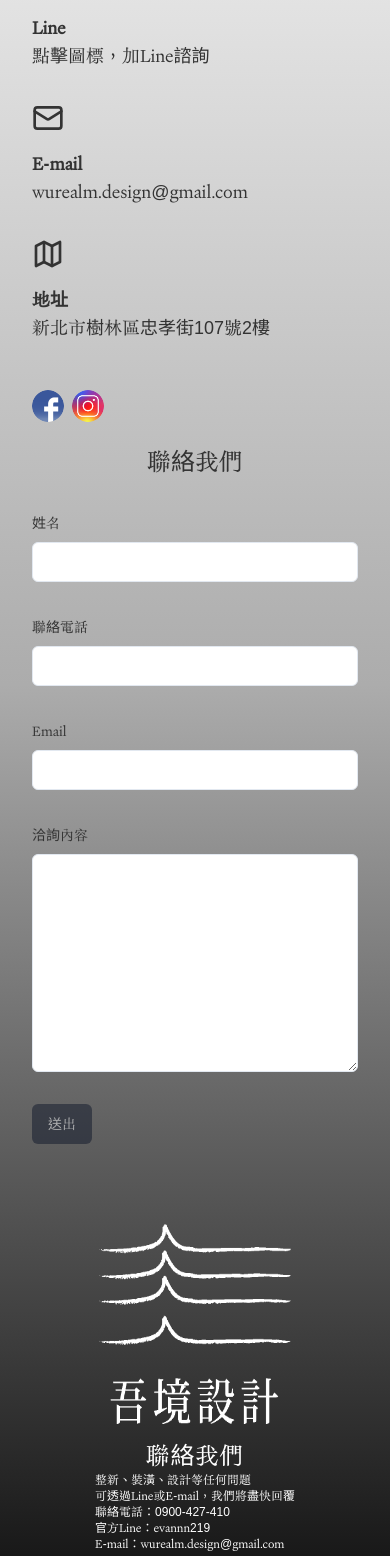
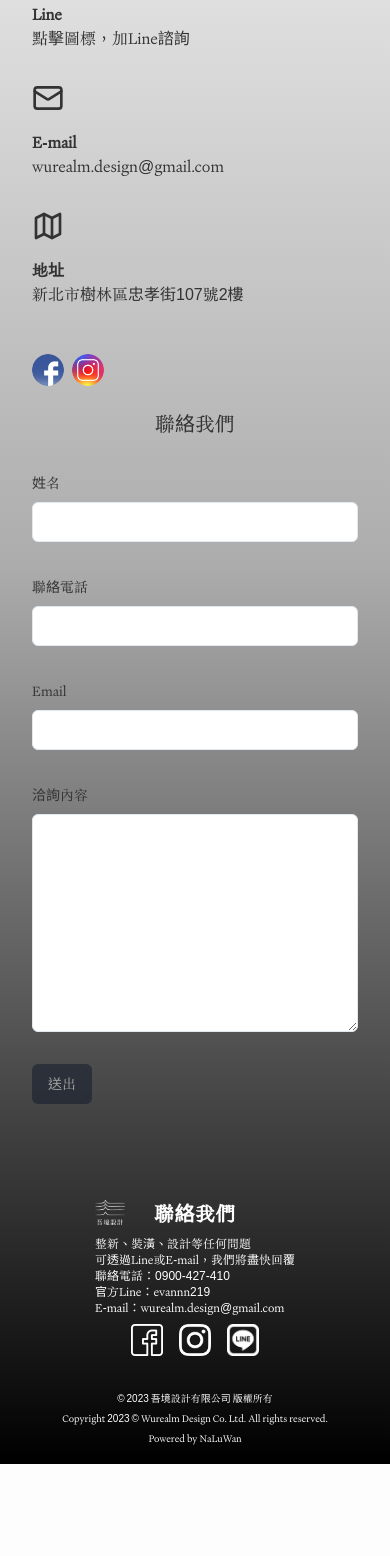
Before and after one commit to naluwan/nextjs_wrid_official_website, a Next.js app: page /contact in a window 390 px wide. Shown: the part 332-1888 px from the top of the page. After the commit the page ends 1796 px from the top, so only its background shows below. Built offline with nearby package versions, Linux system fonts and the light colour scheme.

Commit message:
refactor: update font and logo size

```diff
--- a/app/(routes)/about/page.tsx
+++ b/app/(routes)/about/page.tsx
@@ -19,7 +19,7 @@ const AboutUsPage: React.FC = () => {
         data-aos-once
       >
         {/* 文字介紹 */}
-        <h1 className='mb-4 text-xl font-bold md:text-3xl'>
+        <h1 className='mb-4 text-xl font-bold md:text-2xl'>
           住宅設計 ｜客變規劃 ｜ 商業空間
         </h1>
         <div>
--- a/app/(routes)/contact/page.tsx
+++ b/app/(routes)/contact/page.tsx
@@ -101,7 +101,7 @@ const ContactPage = () => {
   return (
     <div className='mx-auto flex h-full w-full flex-col justify-between p-8 md:flex-row'>
       <div className='w-full pb-6 md:pb-0'>
-        <h1 className='text-center text-2xl font-bold'>聯絡資訊</h1>
+        <h1 className='text-center text-xl font-bold md:text-2xl'>聯絡資訊</h1>
         <div className='py-4'>
           {/* 聯絡資訊 */}
           {contactData.map((item) => {
@@ -120,7 +120,7 @@ const ContactPage = () => {
                       className='h-8 w-8'
                     />
                   </Link>
-                  <div className='px-4 text-lg max-md:p-0 max-md:py-4'>
+                  <div className='px-4 text-base max-md:p-0 max-md:py-4 md:text-lg'>
                     <a href={item.src} target='_blank' rel='noreferrer'>
                       <h1 className='font-semibold'>{item.title}</h1>
                     </a>
@@ -135,7 +135,7 @@ const ContactPage = () => {
                 key={item.title}
               >
                 {item.icon as React.ReactNode}
-                <div className='px-4 text-lg max-md:p-0 max-md:py-4'>
+                <div className='px-4 text-base max-md:p-0 max-md:py-4 md:text-lg'>
                   <h1 className='font-semibold'>{item.title}</h1>
                   <h1>{item.content}</h1>
                 </div>
@@ -161,7 +161,7 @@ const ContactPage = () => {
       </div>
 
       <div className='w-full'>
-        <h1 className='text-center text-2xl'>聯絡我們</h1>
+        <h1 className='text-center text-xl md:text-2xl'>聯絡我們</h1>
         <Form {...form}>
           <form onSubmit={form.handleSubmit(onSubmit)} className='mt-8 space-y-8'>
             <FormField
--- a/app/(routes)/pricing/page.tsx
+++ b/app/(routes)/pricing/page.tsx
@@ -12,7 +12,7 @@ import {
 const PricingPage = () => {
   return (
     <div className='mx-auto p-8 max-md:p-0'>
-      <h1 className='mb-4 text-3xl font-bold max-md:p-4'>收費標準</h1>
+      <h1 className='mb-4 text-xl font-bold max-md:p-4 md:text-2xl'>收費標準</h1>
 
       {/* 表格 */}
       <Table>
@@ -46,7 +46,7 @@ const PricingPage = () => {
 
       {/* 注意事項 */}
       <section className='mt-8 p-4'>
-        <h2 className='mb-4 text-2xl font-bold'>注意事項</h2>
+        <h2 className='mb-4 text-xl font-bold md:text-2xl'>注意事項</h2>
         <ul className='list-inside list-disc max-md:text-sm'>
           <li>委任設計/工程 最小承攬面積：15坪(實內設計坪)</li>
           <li>設計費用未滿20坪，以20坪計算(實內設計坪)</li>
--- a/app/(routes)/process/page.tsx
+++ b/app/(routes)/process/page.tsx
@@ -63,7 +63,7 @@ const ProcessPage: React.FC = () => {
 
   return (
     <div className='container mx-auto p-8'>
-      <h1 className='mb-4 text-3xl font-bold'>設計流程</h1>
+      <h1 className='mb-4 text-xl font-bold md:text-2xl'>設計流程</h1>
       <TimeLine data={steps} />
       <button
         className='sticky bottom-4 left-[100%] mt-4 flex h-6 w-6 items-center justify-center rounded-full bg-black p-4 dark:bg-white md:p-6'
--- a/components/Footer/Footer.tsx
+++ b/components/Footer/Footer.tsx
@@ -31,12 +31,22 @@ const Footer = () => {
           alt='footer logo'
           width={180}
           height={60}
-          className='h-[200px] w-[192px]'
+          className='hidden h-[200px] w-[192px] md:block'
           priority
         />
         <div className='flex flex-col items-center justify-center p-4'>
-          <h1 className='text-4xl tracking-wide max-md:text-2xl'>聯絡我們</h1>
-          <div className='max-md:text-xs'>
+          <div className='relative mb-2 flex w-full justify-center'>
+            <Image
+              src={footerIcon}
+              alt='footer logo'
+              width={180}
+              height={60}
+              className='absolute left-0 block h-[25px] w-[30px] md:hidden'
+              priority
+            />
+            <h1 className='text-xl font-bold tracking-wide max-md:text-xl'>聯絡我們</h1>
+          </div>
+          <div className='text-base max-md:text-xs'>
             <p>整新、裝潢、設計等任何問題</p>
             <p>可透過Line或E-mail，我們將盡快回覆</p>
             <p>聯絡電話：0900-427-410</p>
--- a/components/HomeCollection/HomeCollection.tsx
+++ b/components/HomeCollection/HomeCollection.tsx
@@ -23,7 +23,7 @@ const HomeCollection = () => {
   return (
     <section className='mt-8'>
       <h2
-        className='mb-4 text-2xl font-bold'
+        className='mb-4 text-xl font-bold md:text-2xl'
         data-aos='fade-up'
         data-aos-delay='800'
         data-aos-once
--- a/components/HomeCollection/_components/collection-image.tsx
+++ b/components/HomeCollection/_components/collection-image.tsx
@@ -15,12 +15,12 @@ const CollectionImage = ({ img, name, onClick }: CollectionImageProps) => {
         alt='collection img'
         width={300}
         height={200}
-        className='h-auto w-full object-cover transition-all delay-500 duration-300 ease-in-out group-hover:scale-110'
+        className='h-auto w-auto object-cover transition-all delay-500 duration-300 ease-in-out group-hover:scale-110'
         priority
       />
       <div className='absolute left-0 top-0 z-20 h-full w-full bg-black/40 opacity-0 delay-200 duration-1000 group-hover:opacity-100'>
         <div className='flex h-full w-full flex-col items-start justify-center px-4'>
-          <span className='text-2xl tracking-widest text-white'>{name}</span>
+          <span className='text-lg tracking-widest text-white md:text-xl'>{name}</span>
           <div className='flex w-full items-center pt-2'>
             <button
               onClick={onClick}
--- a/components/Navbar/_components/logo.tsx
+++ b/components/Navbar/_components/logo.tsx
@@ -8,7 +8,7 @@ const Logo = () => {
       alt='logo'
       width={180}
       height={60}
-      className='aspect-auto h-[75px] w-[100px] max-md:h-[50px] max-md:w-[65px]'
+      className='h-[75px] w-[100px] max-md:h-[50px] max-md:w-[65px]'
       priority
     />
   );
--- a/components/Navbar/_components/mobile-sidebar.tsx
+++ b/components/Navbar/_components/mobile-sidebar.tsx
@@ -24,9 +24,9 @@ const MobileSidebar = () => {
           <div className='p-6'>
             <Image
               src={sheetLogo}
-              width={140}
-              height={40}
-              className='h-[96px] w-[192px]'
+              width={100}
+              height={60}
+              className='h-[60px] w-[90px]'
               alt='sheet-logo'
             />
           </div>
--- a/components/Navbar/_components/sidebar-item.tsx
+++ b/components/Navbar/_components/sidebar-item.tsx
@@ -20,7 +20,7 @@ const SidebarItem = ({ label, href, device }: SidebarItemProps) => {
   const ItemContent =
     device === 'desktop' ? (
       <>
-        <div className='flex items-center'>{label}</div>
+        <div className='flex items-center text-base'>{label}</div>
         <div
           className={cn(
             'mt-auto w-full border-2 border-slate-400 opacity-0 transition-all duration-500',
```
Also changed, not shown: app/(routes)/portfolio/page.tsx (+5 -3 lines), app/page.tsx (+7 -7 lines).
